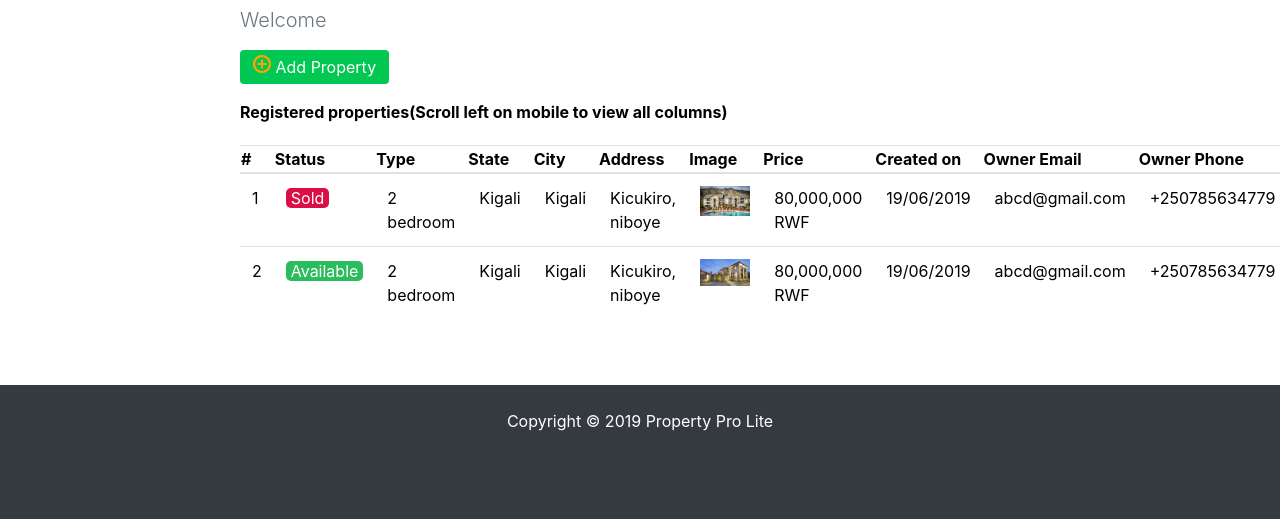
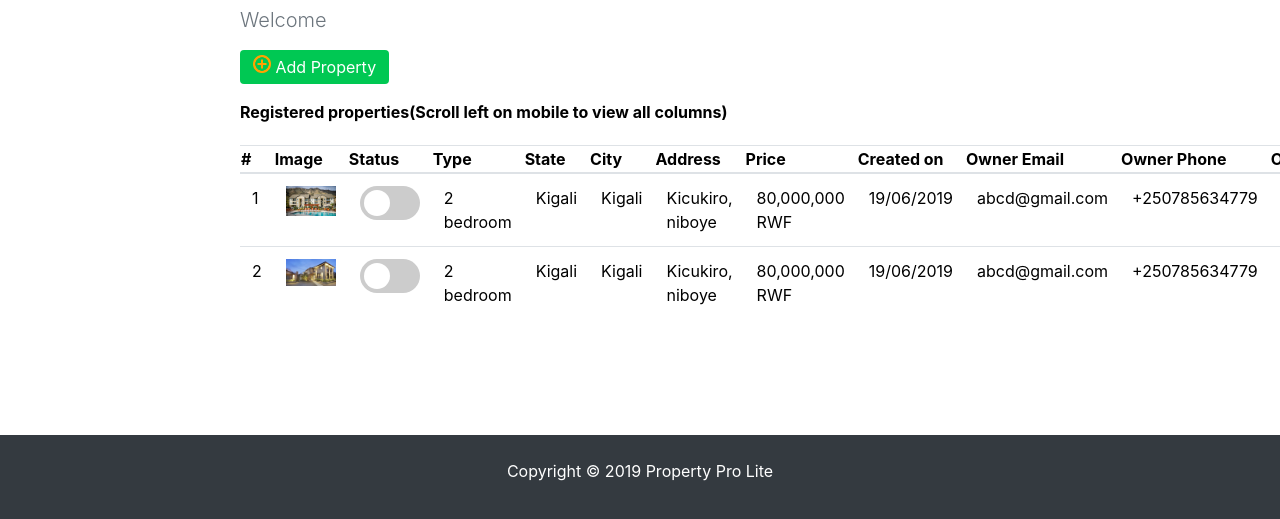
Before and after one commit to Jordybastien/Property-Pro-Lite, a website: page UI/dashboard.html in a window 1280 px wide. Shown: the part 147-666 px from the top of the page. Drawn offline with Linux system fonts and the light colour scheme.

Commit message:
chore(UI): Feedbacks No 3 on UI [finishes #167198762]

```diff
--- a/UI/css/style.css
+++ b/UI/css/style.css
@@ -1,4 +1,74 @@
+/* The switch - the box around the slider */
+.switch {
+    position: relative;
+    display: inline-block;
+    width: 60px;
+    height: 34px;
+  }
+
+  /* Hide default HTML checkbox */
+  .switch input {
+    opacity: 0;
+    width: 0;
+    height: 0;
+  }
+
+  /* The slider */
+  .slider2 {
+    position: absolute;
+    cursor: pointer;
+    top: 0;
+    left: 0;
+    right: 0;
+    bottom: 0;
+    background-color: #ccc;
+    -webkit-transition: .4s;
+    transition: .4s;
+  }
+
+  .slider2:before {
+    position: absolute;
+    content: "";
+    height: 26px;
+    width: 26px;
+    left: 4px;
+    bottom: 4px;
+    background-color: white;
+    -webkit-transition: .4s;
+    transition: .4s;
+  }
+
+  input:checked + .slider2 {
+    background-color: #ffa200;
+  }
+
+  input:focus + .slider2 {
+    box-shadow: 0 0 1px #ffa200;
+  }
+
+  input:checked + .slider2:before {
+    -webkit-transform: translateX(26px);
+    -ms-transform: translateX(26px);
+    transform: translateX(26px);
+  }
+
+  /* Rounded sliders */
+  .slider2.round {
+    border-radius: 34px;
+  }
+
+  .slider2.round:before {
+    border-radius: 50%;
+  }
+
+
+
 /*HomePage*/
+.addonsul{
+    display:grid!important;
+    margin-left: 150px!important;
+    margin-top: -30px!important;
+}
 tr{
     cursor: pointer;
 }
@@ -1264,7 +1334,7 @@ footer{
         height: 530px;
         padding-top: 0px;
         color: #f8f9fa!important;
-        margin-top: 145px;
+        margin-top: 123px;
         padding-bottom: 0px;
     }
     .navbar .container {
@@ -1553,7 +1623,7 @@ footer{
         height: 530px;
         padding-top: 0px;
         color: #f8f9fa!important;
-        margin-top: 145px;
+        margin-top: 123px;
         padding-bottom: 0px;
     }
     .navbar .container {
--- a/UI/dashboard.html
+++ b/UI/dashboard.html
@@ -52,12 +52,12 @@
               <thead>
                 <tr>
                   <th>#</th>
+                  <th>Image</th>
                   <th>Status</th>
                   <th>Type</th>
                   <th>State</th>
                   <th>City</th>
                   <th>Address</th>
-                  <th>Image</th>
                   <th>Price</th>
                   <th>Created on</th>
                   <th>Owner Email</th>
@@ -68,18 +68,23 @@
               </thead>
               <tbody>
 
-                <tr class="clickablelink"onclick="location.href='property.html'">
-                  <td>1</td>
-                  <td><span class="sold">Sold</span></td>
-                  <td>2 bedroom</td>
-                  <td>Kigali</td>
-                  <td>Kigali</td>
-                  <td>Kicukiro, niboye</td>
-                  <td><img src="./img/properties/1.jpg"class="thumbnail"></td>
-                  <td>80,000,000 RWF</td>
-                  <td>19/06/2019 </td>
-                  <td>abcd@gmail.com</td>
-                  <td>+250785634779</td>
+                <tr class="clickablelink">
+                  <td onclick="location.href='property.html'">1</td>
+                  <td onclick="location.href='property.html'"><img src="./img/properties/1.jpg"class="thumbnail"></td>
+                  <td>
+                      <label class="switch">
+                          <input type="checkbox">
+                          <span class="slider2 round"></span>
+                      </label>
+                  </td>
+                  <td onclick="location.href='property.html'">2 bedroom</td>
+                  <td onclick="location.href='property.html'">Kigali</td>
+                  <td onclick="location.href='property.html'">Kigali</td>
+                  <td onclick="location.href='property.html'">Kicukiro, niboye</td>
+                  <td onclick="location.href='property.html'">80,000,000 RWF</td>
+                  <td onclick="location.href='property.html'">19/06/2019 </td>
+                  <td onclick="location.href='property.html'">abcd@gmail.com</td>
+                  <td onclick="location.href='property.html'">+250785634779</td>
                   <td>
                         <div class="dashboard-buttons">
                                 <button class="button-edit"onclick="location.href='edit-property.html'">
@@ -88,26 +93,28 @@
                                 <button class="button-delete"onclick="location.href='delete-property.html'">
                                     Delete
                                 </button>
-                                <!-- <button class="button-status"onclick="location.href='set-status.html'">
-                                        Mark as sold
-                                </button> -->
                         </div>
                   </td>
                 </tr>
 
 
-                <tr class="clickablelink"onclick="location.href='property.html'">
-                        <td>2</td>
-                        <td><span class="available">Available</span></td>
-                        <td>2 bedroom</td>
-                        <td>Kigali</td>
-                        <td>Kigali</td>
-                        <td>Kicukiro, niboye</td>
+                <tr class="clickablelink">
+                        <td onclick="location.href='property.html'">2</td>
                         <td><img src="./img/properties/2.jpg"class="thumbnail"></td>
-                        <td>80,000,000 RWF</td>
-                        <td>19/06/2019 </td>
-                        <td>abcd@gmail.com</td>
-                        <td>+250785634779</td>
+                        <td>
+                            <label class="switch">
+                                <input type="checkbox">
+                                <span class="slider2 round"></span>
+                            </label>
+                        </td>
+                        <td onclick="location.href='property.html'">2 bedroom</td>
+                        <td onclick="location.href='property.html'">Kigali</td>
+                        <td onclick="location.href='property.html'">Kigali</td>
+                        <td onclick="location.href='property.html'">Kicukiro, niboye</td>
+                        <td onclick="location.href='property.html'">80,000,000 RWF</td>
+                        <td onclick="location.href='property.html'">19/06/2019 </td>
+                        <td onclick="location.href='property.html'">abcd@gmail.com</td>
+                        <td onclick="location.href='property.html'">+250785634779</td>
                         <td>
                                 <div class="dashboard-buttons">
                                         <button class="button-edit"onclick="location.href='edit-property.html'">
@@ -136,7 +143,7 @@
   </div>
 
   <!-- Footer -->
-    <footer class="footer">
+    <footer class="footer"style="margin-top: 0px!important;">
         Copyright &copy; 2019 Property Pro Lite
     </footer>
 
```
Also changed, not shown: UI/index.html (+4 -10 lines), UI/properties.html (+2 -2 lines), UI/property.html (+3 -7 lines), package.json (+14 -1 lines), .eslintrc.json (added), 2 other files.
